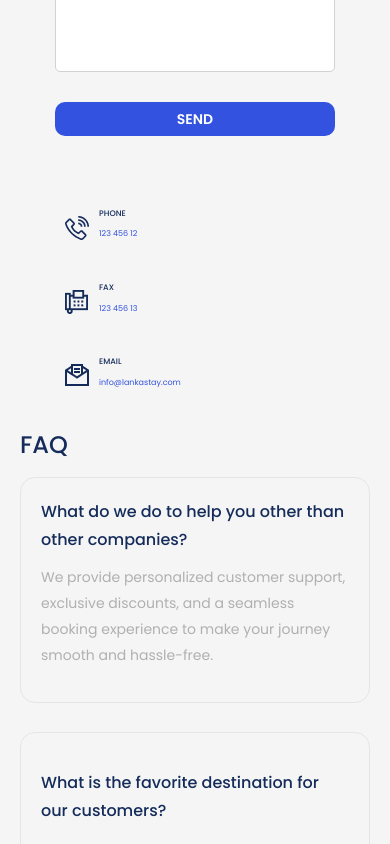
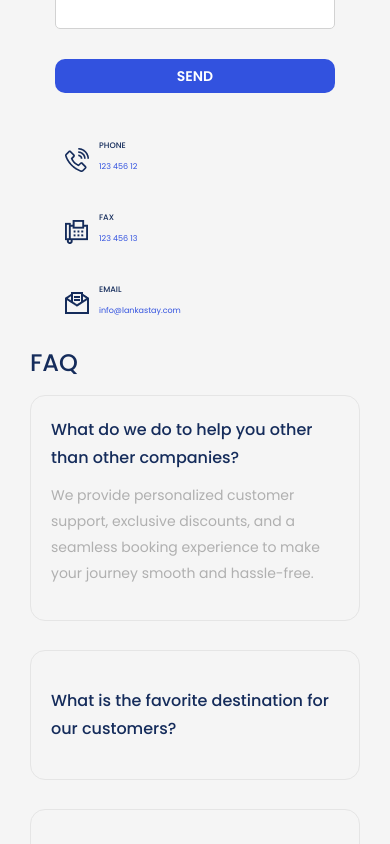
Before and after one commit to nursahtuncel/Lankastay, a React (Vite) app: page / in a window 390 px wide. Shown: the part 6100-6944 px from the top of the page. Built offline with nearby package versions, Linux system fonts and the light colour scheme.

Commit message:
[JA-71] - Adjusting padding of homepage, more scss

```diff
--- a/src/components/ContactUsSection/ContactUs.module.scss
+++ b/src/components/ContactUsSection/ContactUs.module.scss
@@ -2,11 +2,11 @@
 
 .contactUsSectionWrapper {
   margin: 0 auto;
-  padding: 20px 50px;
+  padding: 20px 0;
   display: flex;
   flex-direction: column;
   gap: 20px;
-  max-width: 1268px;
+  max-width: 1248px;
   h1 {
     font-family: $primary-font;
     font-size: clamp(16px, 4vw, 24px);
@@ -113,9 +113,8 @@
         display: flex;
         justify-content: space-between;
         align-items: center;
-        gap: 50px;
         flex-wrap: wrap;
-        padding-top: 30px;
+        padding-top: 20px;
         .phone,
         .fax,
         .mail {
@@ -158,15 +157,19 @@
     .contactUsMap {
       flex: 1;
       iframe {
-        width: 550px;
+        width: 700px;
         height: 700px;
         @media (max-width: 1200px) {
           width: 500px;
           height: 600px;
         }
-        @media (max-width: 1000px) {
+        @media (max-width: 1100px) {
           width: 400px;
           height: 500px;
+        }
+        @media (max-width: 1000px) {
+          width: 300px;
+          height: 450px;
         }
       }
     }
@@ -175,7 +178,7 @@
 
 @media (max-width: 992px) {
   .contactUsSectionWrapper {
-    padding: 20px 30px;
+    padding: 15px 0;
     .contactUsMain {
       flex-direction: column-reverse;
       gap: 20px;
@@ -193,6 +196,7 @@
       .contactInfo {
         gap: 16px;
         justify-content: flex-start;
+        padding-top: 15px;
       }
     }
   }
@@ -200,8 +204,7 @@
 
 @media (max-width: 768px) {
   .contactUsSectionWrapper {
-    padding: 20px;
-
+    padding: 10px 0;
     .contactUsMain {
       gap: 10px;
 
@@ -210,13 +213,17 @@
           height: 350px;
         }
       }
+      .contactInfo {
+        gap: 12px;
+        padding-top: 10px;
+      }
     }
   }
 }
 
 @media (max-width: 480px) {
   .contactUsSectionWrapper {
-    padding: 15px;
+    padding: 5px 0;
     gap: 15px;
     h1 {
       font-size: 18px;
@@ -244,7 +251,8 @@
           flex-direction: column;
           justify-content: center;
           align-items: center;
-          gap: 10px;
+          gap: 8px;
+          padding-top: 5px;
           .phone,
           .fax,
           .mail {
--- a/src/components/FaqComponent/style.scss
+++ b/src/components/FaqComponent/style.scss
@@ -1,12 +1,11 @@
 @use "../../styles/index" as *;
 
 .faq-container {
-  max-width: 1440px;
+  max-width: 1248px;
   width: 100%;
   display: flex;
   flex-direction: column;
   justify-content: center;
-  padding: 0 20px;
   .title {
     font-family: $primary-font;
     font-weight: 500;
--- a/src/components/Footer/styles.scss
+++ b/src/components/Footer/styles.scss
@@ -25,7 +25,7 @@
       flex-direction: column;
       max-width: 265px;
       min-width: 265px;
-      gap: 11px;
+      gap: 14px;
 
       .footer-contents-title-image {
         width: 140px;
--- a/src/components/HeaderImplementationComponent/styles.scss
+++ b/src/components/HeaderImplementationComponent/styles.scss
@@ -1,13 +1,12 @@
 @use "../../styles/index" as *;
 
 nav {
- padding-top: 30px;
-padding-left: 24px;
+  padding-top: 30px;
   transition: all 0.3s ease;
   display: flex;
   gap: 20px;
   width: 100%;
-  max-width: 1138px;
+  max-width: 1248px;
   justify-content: space-between;
   align-items: start;
 
--- a/src/components/HeroSection/FilterBar/styles.scss
+++ b/src/components/HeroSection/FilterBar/styles.scss
@@ -1,4 +1,4 @@
-@use '../../../styles/index.scss' as *;
+@use "../../../styles/index.scss" as *;
 
 @keyframes fadeIn {
   from {
@@ -39,7 +39,8 @@
     padding: 10px;
     border-radius: 14px;
 
-    .ant-picker, .ant-select {
+    .ant-picker,
+    .ant-select {
       width: 100%;
       background: transparent !important;
       outline: none !important;
@@ -69,7 +70,7 @@
   }
 
   .icon {
-    font-size: clamp(18px,3vw, 20px);
+    font-size: clamp(18px, 3vw, 20px);
     color: $black-color;
   }
 
@@ -90,14 +91,8 @@
   }
 }
 
-@media screen and (max-width: 1150px) {
+@media screen and (max-width: 950px) {
   .filter-bar {
-    width: 95%;
-  }
-}
-
-@media screen and (max-width: 950px) {
-  .filter-bar{
     .filter-options {
       justify-content: space-evenly;
     }
@@ -126,6 +121,5 @@
       height: 60px;
       gap: 8px;
     }
-
   }
 }
--- a/src/components/HeroSection/styles.scss
+++ b/src/components/HeroSection/styles.scss
@@ -3,9 +3,9 @@
 .hero-section {
   display: flex;
   justify-content: space-between;
-  max-width: 1142px;
-  margin: 50px auto;
-  padding: 0 10px;
+  max-width: 1248px;
+  margin: 0 auto;
+  padding: 50px 0;
   gap: clamp(50px, 17vw, 192px);
 
   .hero-content {
@@ -90,9 +90,7 @@
   .hero-section {
     display: grid;
     justify-content: space-between;
-    max-width: 1142px;
-    margin: 50px auto;
-    padding: 0 10px;
+    padding: 10px 0;
     gap: 40px;
 
     .hero-content {
--- a/src/components/MostPickedSection/MostPicked.module.scss
+++ b/src/components/MostPickedSection/MostPicked.module.scss
@@ -8,7 +8,7 @@
   flex-direction: column;
   gap: 20px;
   @media (max-width: 1248px) {
-    padding: 10px 20px;
+    padding: 20px 0;
   }
   .mostPickedHeader {
     display: flex;
--- a/src/pages/Homepage/styles.scss
+++ b/src/pages/Homepage/styles.scss
@@ -5,6 +5,7 @@
   flex-direction: column;
   align-items: center;
   justify-content: center;
+  padding: 0 30px;
   .buttons {
     display: flex;
     flex-direction: column;
```
